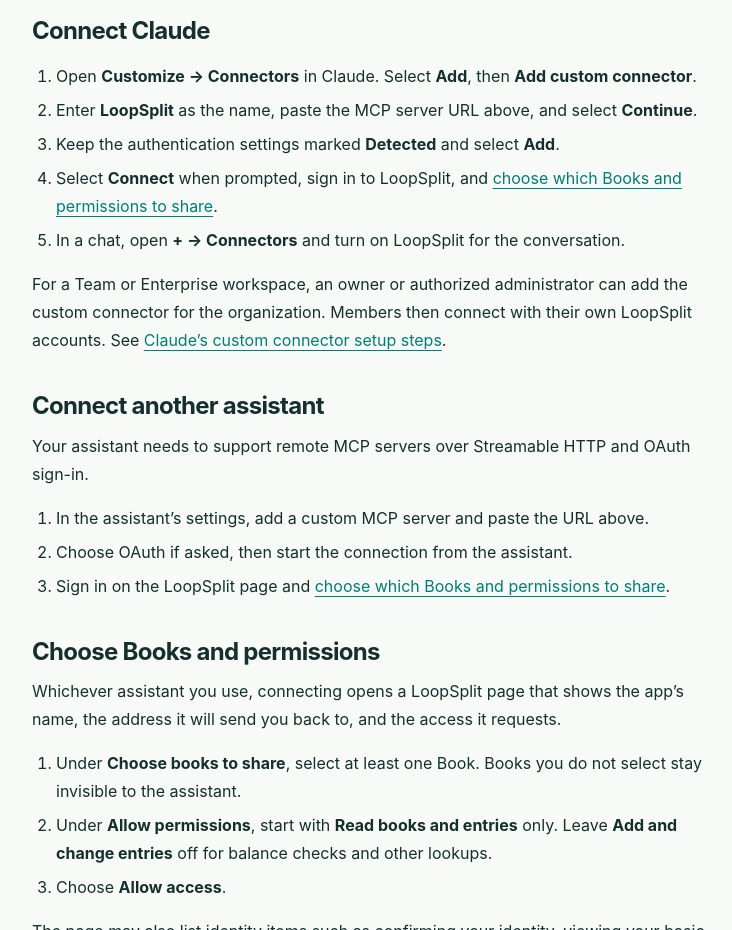
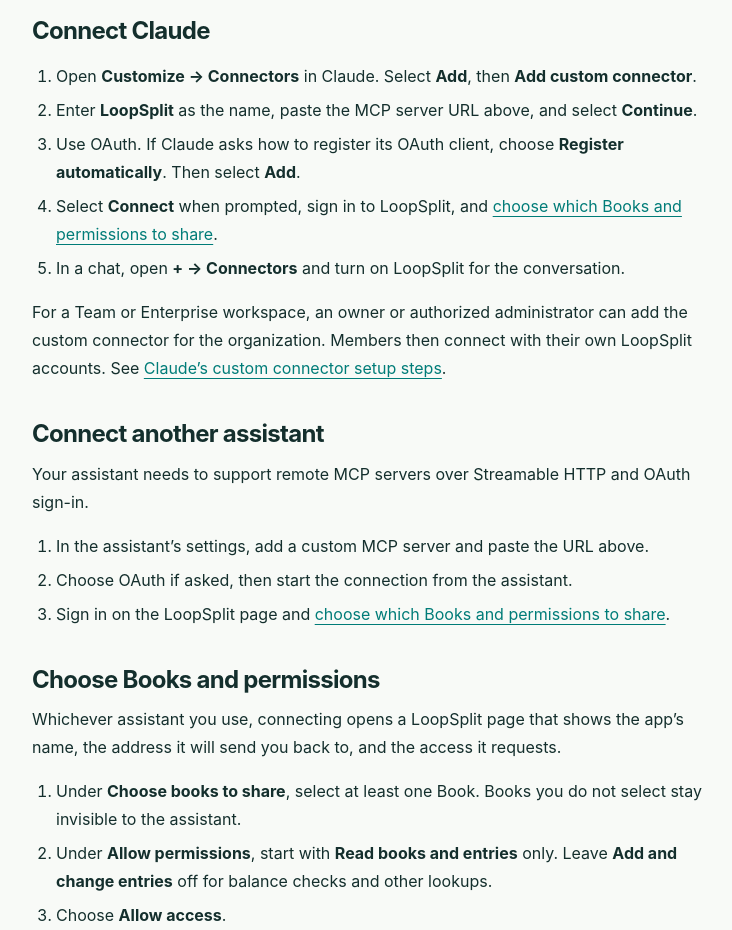
Before and after one commit to peterjiajunzhang/LoopSplitCom, a plain HTML site: page support/web-and-ai/index.html in a window 1280 px wide. Shown: the part 960-1890 px from the top of the page, without its empty margins (296-1028 px from the left). Drawn offline with Linux system fonts and the light colour scheme.

Commit message:
Clarify automatic OAuth registration in Claude

```diff
--- a/support/web-and-ai/index.html
+++ b/support/web-and-ai/index.html
@@ -16,7 +16,7 @@
 <ol>
 <li>Open <strong>Customize → Connectors</strong> in Claude. Select <strong>Add</strong>, then <strong>Add custom connector</strong>.</li>
 <li>Enter <strong>LoopSplit</strong> as the name, paste the MCP server URL above, and select <strong>Continue</strong>.</li>
-<li>Keep the authentication settings marked <strong>Detected</strong> and select <strong>Add</strong>.</li>
+<li>Use OAuth. If Claude asks how to register its OAuth client, choose <strong>Register automatically</strong>. Then select <strong>Add</strong>.</li>
 <li>Select <strong>Connect</strong> when prompted, sign in to LoopSplit, and <a href="#consent">choose which Books and permissions to share</a>.</li>
 <li>In a chat, open <strong>+ → Connectors</strong> and turn on LoopSplit for the conversation.</li>
 </ol>
```
